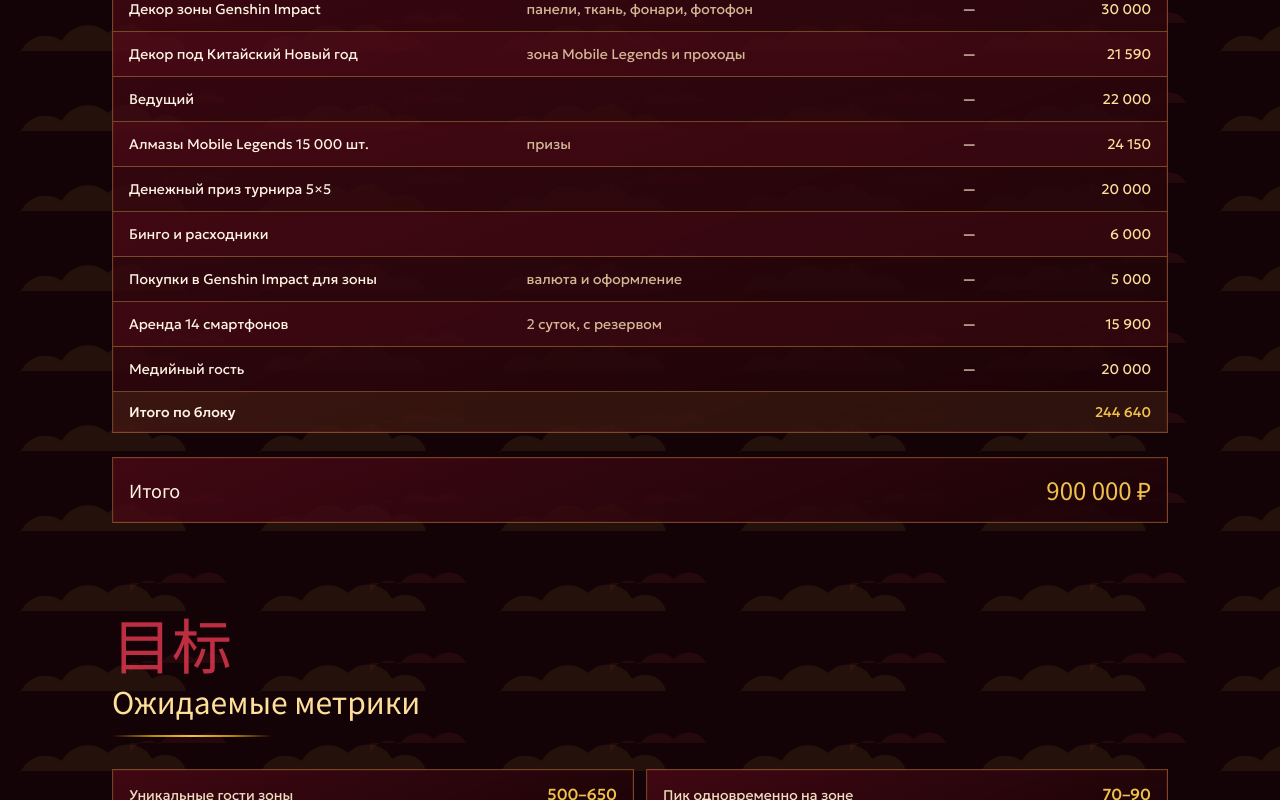
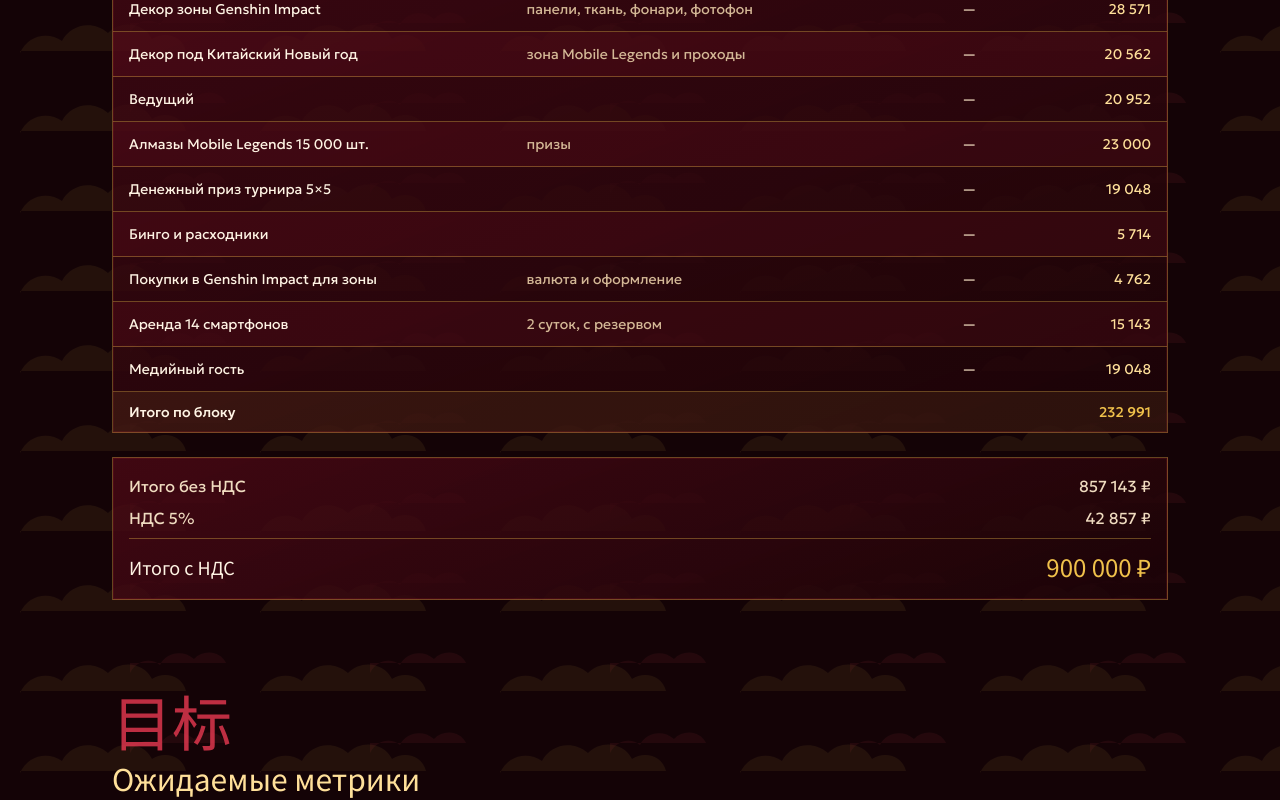
Before and after one commit to DRGNadmin/CyberSybbota, a React (Vite) app: page / in a window 1280 px wide. Shown: the part 4237-5037 px from the top of the page. Built offline with nearby package versions, Linux system fonts and the light colour scheme; a web font is replaced by a local one.

Commit message:
Recalculate estimate so 5% VAT lands on 900k total
Store line items as net amounts, add VAT 5% summary rows, and keep the
gross project total at 900000 RUB in the Excel smeta and brief site.

Co-authored-by: harakirijkee <harakirijkee@gmail.com>

```diff
--- a/src/App.tsx
+++ b/src/App.tsx
@@ -1,6 +1,8 @@
 import { motion, useReducedMotion } from 'framer-motion'
 import {
+  budgetNetTotal,
   budgetSections,
+  budgetVatAmount,
   eventMeta,
   formatRub,
   genshinPoints,
@@ -130,7 +132,9 @@ function SectionTitle({
 
 export default function App() {
   const reduce = useReducedMotion()
-  const total = budgetSections.reduce((sum, section) => sum + sectionTotal(section), 0)
+  const netTotal = budgetNetTotal()
+  const vatAmount = budgetVatAmount()
+  const total = eventMeta.budget
 
   return (
     <div className="cny-scene cny-clouds min-h-screen overflow-x-hidden">
@@ -357,11 +361,21 @@ export default function App() {
               </div>
             ))}
 
-            <div className="panel-cny flex items-center justify-between gap-4 bg-[rgba(240,193,75,0.14)] px-4 py-4">
-              <span className="font-display text-lg text-[var(--paper)]">Итого</span>
-              <span className="font-display text-2xl text-[var(--gold)]">
-                {formatRub(total)} ₽
-              </span>
+            <div className="panel-cny space-y-2 px-4 py-4">
+              <div className="flex items-center justify-between gap-4 text-[var(--paper-dim)]">
+                <span>Итого без НДС</span>
+                <span>{formatRub(netTotal)} ₽</span>
+              </div>
+              <div className="flex items-center justify-between gap-4 text-[var(--paper-dim)]">
+                <span>НДС 5%</span>
+                <span>{formatRub(vatAmount)} ₽</span>
+              </div>
+              <div className="flex items-center justify-between gap-4 border-t border-[var(--line)] pt-3">
+                <span className="font-display text-lg text-[var(--paper)]">Итого с НДС</span>
+                <span className="font-display text-2xl text-[var(--gold)]">
+                  {formatRub(total)} ₽
+                </span>
+              </div>
             </div>
           </div>
         </section>
--- a/src/data/brief.ts
+++ b/src/data/brief.ts
@@ -5,6 +5,7 @@ export const eventMeta = {
   place: 'Сколково',
   budget: 900_000,
   budgetLabel: '900 000 ₽',
+  vatRate: 0.05,
 }
 
 export const mlbbPoints = [
@@ -59,7 +60,7 @@ export type BudgetSection = {
   rows: BudgetLine[]
 }
 
-/** Цены персонала, ПК и ТВ — из КП XP Киберарена / Stratos */
+/** Суммы без НДС. НДС 5% сверху → итого 900 000 ₽ */
 export const budgetSections: BudgetSection[] = [
   {
     title: '1. Обеспечение площадки',
@@ -69,40 +70,40 @@ export const budgetSections: BudgetSection[] = [
         note: 'выделение и оформление зоны под программу дня',
         unit: 'проект',
         qty: 1,
-        price: 90000,
-        amount: 90000,
+        price: 85714,
+        amount: 85714,
       },
       {
         item: 'Подготовка и сетап площадки',
         note: 'монтаж зоны до открытия, подготовка рабочих мест',
         unit: 'проект',
         qty: 1,
-        price: 55000,
-        amount: 55000,
+        price: 52381,
+        amount: 52381,
       },
       {
         item: 'Техническое обеспечение площадки',
         note: 'базовый свет, звук и видео инфраструктуры арены',
         unit: 'проект',
         qty: 1,
-        price: 80000,
-        amount: 80000,
+        price: 76190,
+        amount: 76190,
       },
       {
         item: 'Инфраструктура и коммутация',
         note: 'интернет, экраны арены, коммутация сигналов',
         unit: 'проект',
         qty: 1,
-        price: 65000,
-        amount: 65000,
+        price: 61905,
+        amount: 61905,
       },
       {
         item: 'Сопровождение площадки в день мероприятия',
         note: 'работа площадки до 18:00',
         unit: 'проект',
         qty: 1,
-        price: 58000,
-        amount: 58000,
+        price: 55238,
+        amount: 55238,
       },
     ],
   },
@@ -114,16 +115,16 @@ export const budgetSections: BudgetSection[] = [
         note: 'операционные вопросы на площадке',
         unit: 'чел.',
         qty: 4,
-        price: 7800,
-        amount: 31200,
+        price: 7428.5,
+        amount: 29714,
       },
       {
         item: 'Технический администратор',
         note: 'звук, экран, интернет, коммутация',
         unit: 'чел.',
         qty: 1,
-        price: 14400,
-        amount: 14400,
+        price: 13714,
+        amount: 13714,
       },
     ],
   },
@@ -135,40 +136,40 @@ export const budgetSections: BudgetSection[] = [
         note: 'управление эфиром, камеры, графика',
         unit: 'чел.',
         qty: 1,
-        price: 25000,
-        amount: 25000,
+        price: 23810,
+        amount: 23810,
       },
       {
         item: 'Обсервер',
         note: 'внутриигровая режиссура',
         unit: 'чел.',
         qty: 1,
-        price: 20000,
-        amount: 20000,
+        price: 19048,
+        amount: 19048,
       },
       {
         item: 'Инженер по звуку',
         note: 'звук на площадке и в эфире',
         unit: 'чел.',
         qty: 1,
-        price: 18000,
-        amount: 18000,
+        price: 17143,
+        amount: 17143,
       },
       {
         item: 'Инженер трансляции',
         note: 'сигнал, стабильность эфира',
         unit: 'чел.',
         qty: 1,
-        price: 25000,
-        amount: 25000,
+        price: 23810,
+        amount: 23810,
       },
       {
         item: 'Режиссёр по графике',
         note: 'графика в трансляции',
         unit: 'чел.',
         qty: 1,
-        price: 20000,
-        amount: 20000,
+        price: 19048,
+        amount: 19048,
       },
     ],
   },
@@ -180,24 +181,24 @@ export const budgetSections: BudgetSection[] = [
         note: '',
         unit: 'комплект',
         qty: 1,
-        price: 26000,
-        amount: 26000,
+        price: 24762,
+        amount: 24762,
       },
       {
         item: 'Игровой компьютер',
         note: 'зона Genshin Impact, мини-игры; смена до 12 ч',
         unit: 'шт.',
         qty: 4,
-        price: 10440,
-        amount: 41760,
+        price: 9942.75,
+        amount: 39771,
       },
       {
         item: 'Телевизор 65″',
         note: 'зона Genshin Impact и показ на зоне; смена до 12 ч',
         unit: 'шт.',
         qty: 2,
-        price: 3000,
-        amount: 6000,
+        price: 2857,
+        amount: 5714,
       },
     ],
   },
@@ -209,26 +210,26 @@ export const budgetSections: BudgetSection[] = [
         note: 'координация зоны и программы',
         unit: 'проект',
         qty: 1,
-        price: 80000,
-        amount: 80000,
+        price: 76190,
+        amount: 76190,
       },
     ],
   },
   {
     title: '6. Организация ивента',
     rows: [
-      { item: 'Косплееры Mobile Legends (2 чел.)', note: 'фото весь день', amount: 40000 },
-      { item: 'Косплеерша Genshin Impact (1 чел.)', note: 'фото весь день', amount: 25000 },
-      { item: 'Фотозона Mobile Legends 3×2 м', note: 'каркас, печать, монтаж', amount: 15000 },
-      { item: 'Декор зоны Genshin Impact', note: 'панели, ткань, фонари, фотофон', amount: 30000 },
-      { item: 'Декор под Китайский Новый год', note: 'зона Mobile Legends и проходы', amount: 21590 },
-      { item: 'Ведущий', note: '', amount: 22000 },
-      { item: 'Алмазы Mobile Legends 15 000 шт.', note: 'призы', amount: 24150 },
-      { item: 'Денежный приз турнира 5×5', note: '', amount: 20000 },
-      { item: 'Бинго и расходники', note: '', amount: 6000 },
-      { item: 'Покупки в Genshin Impact для зоны', note: 'валюта и оформление', amount: 5000 },
-      { item: 'Аренда 14 смартфонов', note: '2 суток, с резервом', amount: 15900 },
-      { item: 'Медийный гость', note: '', amount: 20000 },
+      { item: 'Косплееры Mobile Legends (2 чел.)', note: 'фото весь день', amount: 38095 },
+      { item: 'Косплеерша Genshin Impact (1 чел.)', note: 'фото весь день', amount: 23810 },
+      { item: 'Фотозона Mobile Legends 3×2 м', note: 'каркас, печать, монтаж', amount: 14286 },
+      { item: 'Декор зоны Genshin Impact', note: 'панели, ткань, фонари, фотофон', amount: 28571 },
+      { item: 'Декор под Китайский Новый год', note: 'зона Mobile Legends и проходы', amount: 20562 },
+      { item: 'Ведущий', note: '', amount: 20952 },
+      { item: 'Алмазы Mobile Legends 15 000 шт.', note: 'призы', amount: 23000 },
+      { item: 'Денежный приз турнира 5×5', note: '', amount: 19048 },
+      { item: 'Бинго и расходники', note: '', amount: 5714 },
+      { item: 'Покупки в Genshin Impact для зоны', note: 'валюта и оформление', amount: 4762 },
+      { item: 'Аренда 14 смартфонов', note: '2 суток, с резервом', amount: 15143 },
+      { item: 'Медийный гость', note: '', amount: 19048 },
     ],
   },
 ]
@@ -256,3 +257,11 @@ export function formatRub(n: number) {
 export function sectionTotal(section: BudgetSection) {
   return section.rows.reduce((sum, row) => sum + row.amount, 0)
 }
+
+export function budgetNetTotal() {
+  return budgetSections.reduce((sum, section) => sum + sectionTotal(section), 0)
+}
+
+export function budgetVatAmount() {
+  return eventMeta.budget - budgetNetTotal()
+}
```
Also changed, not shown: 1 other file (tests, documents, lock files or other folders).
